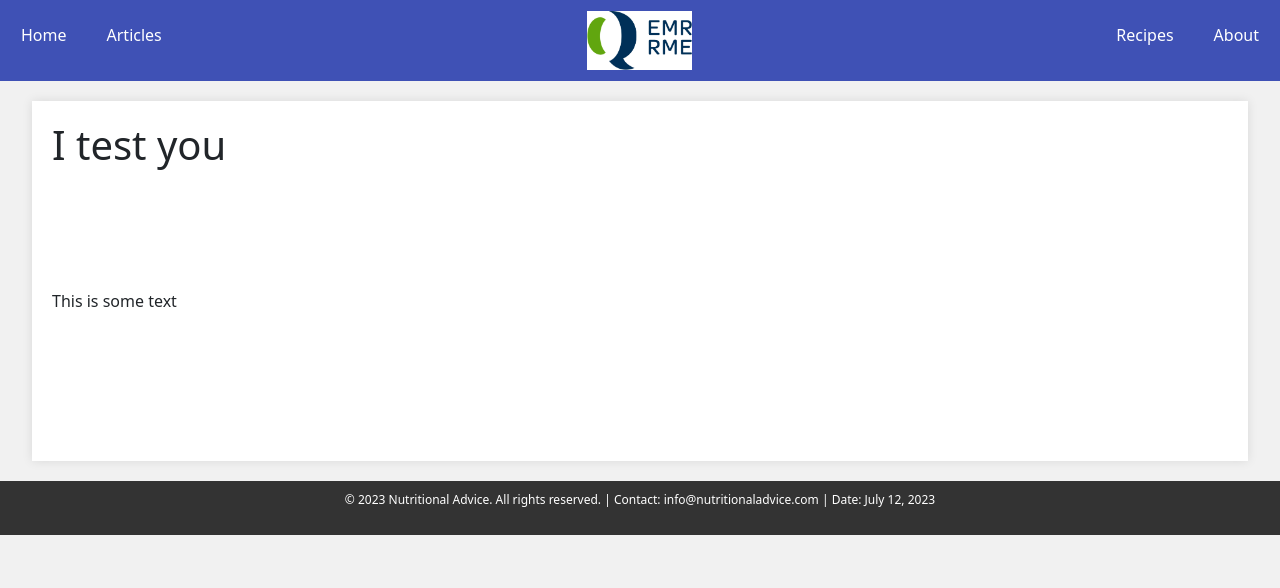
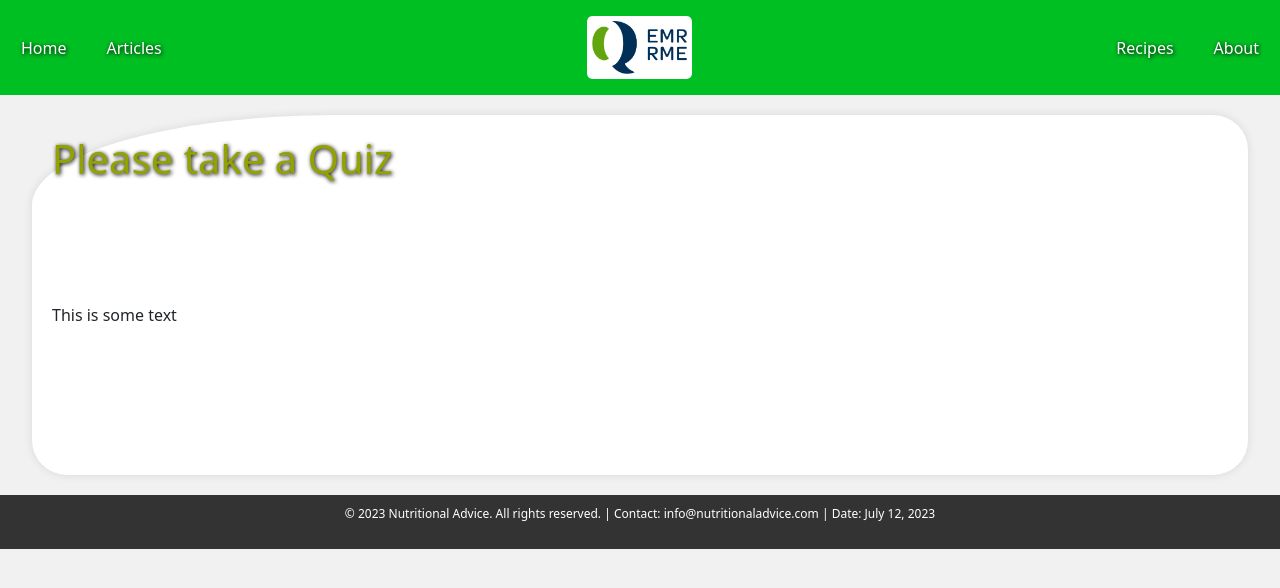
Before and after one commit to Scarrus666/Personal_Health_Survey, a PHP site: page / in a window 1280 px wide. Shown: the top 588 px of the page. Run offline with PHP 8.4, Linux system fonts and the light colour scheme.

Commit message:
further changes - end of day

```diff
--- /dev/null
+++ b/frame_end.php
@@ -0,0 +1 @@
+</div>
--- /dev/null
+++ b/frame_start.php
@@ -0,0 +1,2 @@
+<div class="container">
+    <!-- Rest of the website content comes next -->
--- a/header.php
+++ b/header.php
@@ -6,7 +6,9 @@
     </div>
     <!-- <h1 class="header-title">Nutritional Advice</h1> -->
 
+    <div>
     <img src="./images/logo_n.jpg" alt="Logo">
+    </div>
 
     <div class="navbar">
         <a href="#">Recipes</a>
--- a/index.php
+++ b/index.php
@@ -12,11 +12,19 @@
 
     <?php
         include './header.php';
-        include './pageframe.php';
+        include './frame_start.php';
     ?>
 
 
+        <h1>Please take a Quiz</h1>
+        <p><br><br><br><br></p>
+        <p>This is some text</p>
+        <p><br><br><br><br></p>
+
+
+
     <?php
+        include './frame_end.php';
         include './footer.php';
     ?>
 
--- a/pageframe.php
+++ /dev/null
@@ -1,9 +0,0 @@
-<div class="container">
-    <!-- Rest of the website content goes here -->
-
-    <h1>I test you</h1>
-
-    <p><br><br><br><br></p>
-    <p>This is some text</p>
-    <p><br><br><br><br></p>
-</div>
--- a/style.css
+++ b/style.css
@@ -8,20 +8,21 @@ body
 
 .header
 {
-    background-color: #3f51b5;
+    background-color: rgb(0, 191, 35);;
     color: #fff;
     padding: 1px;
     text-align: center;
     display: flex;
     justify-content: space-between;
     align-items: center;
+    text-shadow:1px 1px 4px rgb(0, 0, 0);
 }
 
 .navbar
 {
     display: flex;
     justify-content: flex-start;
-    margin-bottom: 10px;
+    margin-bottom: 0px;
 }
 
 .navbar a
@@ -36,7 +37,7 @@ body
 
 .navbar a:hover
 {
-    background-color: #5268b5;
+    background-color: rgb(146, 163, 0);
 }
 
 .container
@@ -47,11 +48,15 @@ body
     background-color: #ffffff;
     padding: 20px;
     box-shadow: 0 0 10px rgba(0, 0, 0, 0.1);
+    border-radius: 25% 35px 35px 35px;
+    height: 100%;
 }
 
 h1
 {
     margin-top: 0;
+    color:rgb(146, 163, 0);
+    text-shadow: 1px 1px 4px #000000;
 }
 
 /* Additional styling for nutritional advice header */
@@ -117,5 +122,9 @@ img
 {
     max-width: 105px;
     height: auto;
-    margin: min(10px, 10%);
+    margin: 15px;
+    border-radius: 5px;
+    outline: 1px solid rgb(0, 191, 35);
+    padding: 5px;
+    background-color: white;
 }
```
Also changed, not shown: footer.php (line endings or trailing spaces).
